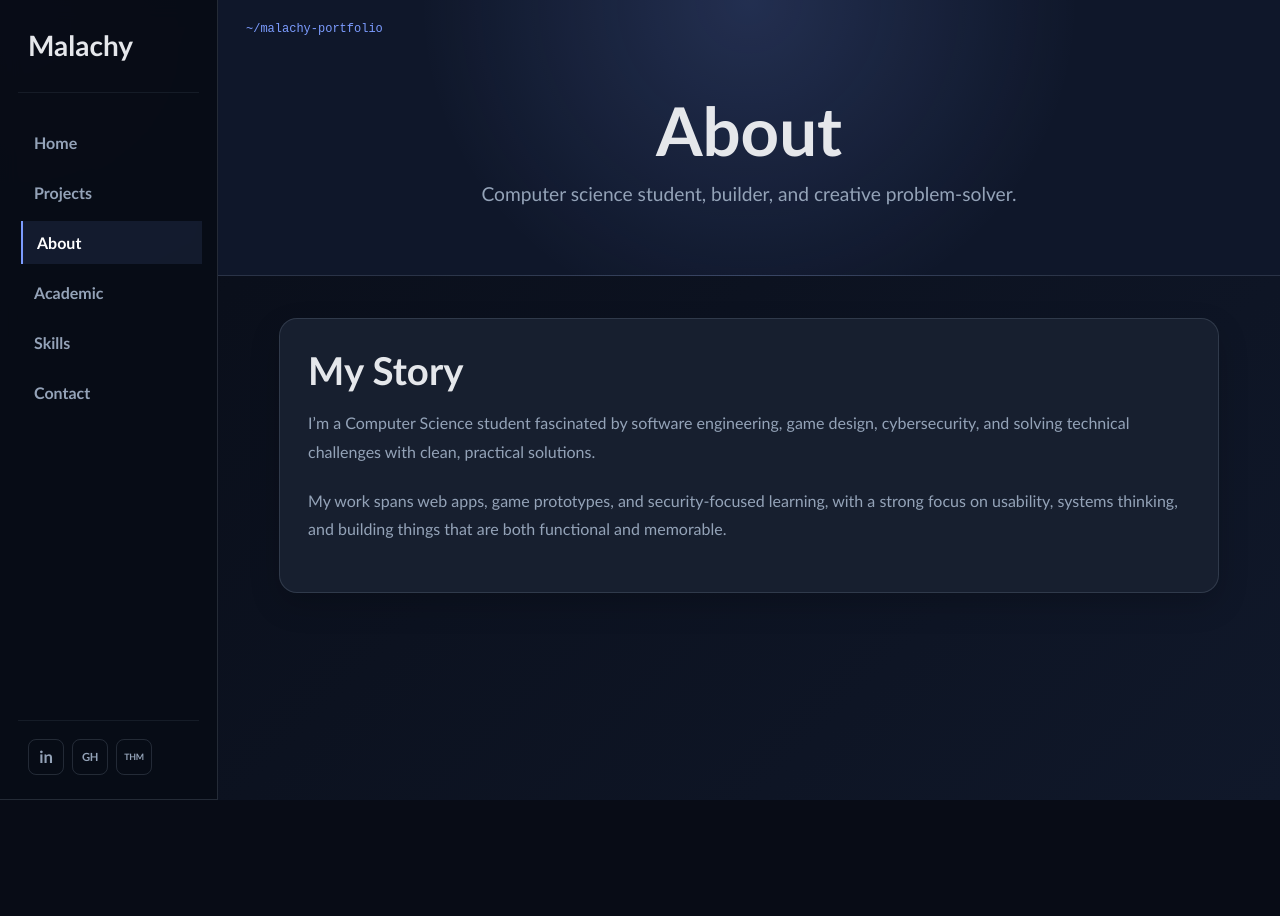
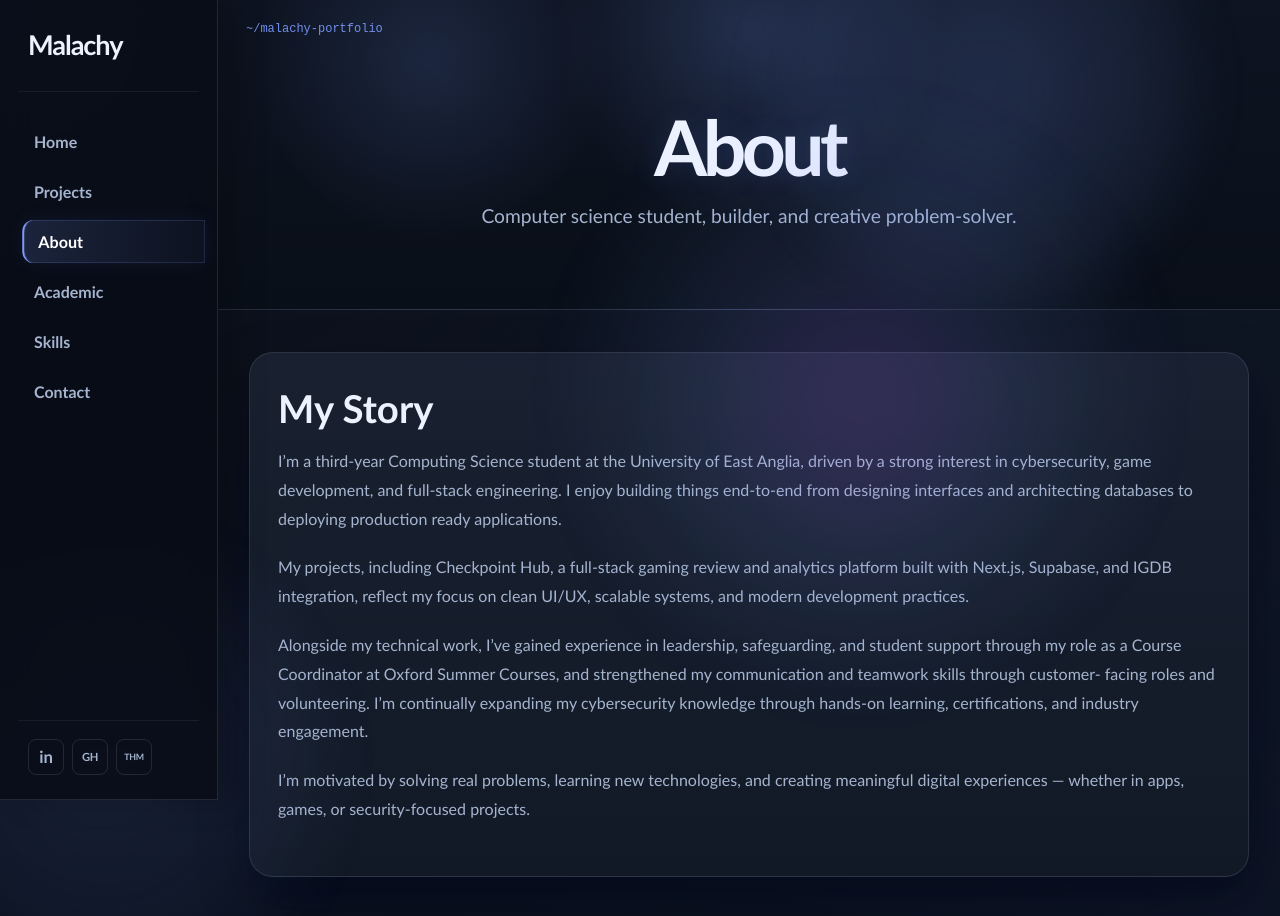
Before and after one commit to 06Malachy78/website-portfolio, a React (Vite) app: page /about in a window 1280 px wide. Shown: the top 916 px of the page. Before the commit the page ends 800 px from the top, so only its background shows below. Built offline with nearby package versions, Linux system fonts and the light colour scheme.

Commit message:
changed the backdrop and add correct academics

```diff
--- a/js/app.js
+++ b/js/app.js
@@ -59,9 +59,9 @@ const pageData = {
         </div>
 
         <div class="project-card">
-          <h2>Gelate — Co-op Puzzle Game Concept</h2>
-          <p>A unique co-op puzzle game prototype exploring movement-based mechanics.</p>
-          <a class="btn" href="#" target="_blank" rel="noreferrer">View Concept</a>
+          <h2>Space Survival</h2>
+          <p>An A-Level game project built in Godot, focused on resource gathering, survival, and hazard avoidance.</p>
+          <a class="btn" href="https://lnkd.in/p/eicwvMNC" target="_blank" rel="noreferrer">View Project</a>
         </div>
 
         <div class="project-card">
--- a/src/data/projects.js
+++ b/src/data/projects.js
@@ -27,13 +27,13 @@ export const projects = [
     skills: ['Systems analysis', 'Risk modelling', 'User-centred design'],
   },
   {
-    title: 'Gelate — Co-op Puzzle Game Concept',
-    description: 'A unique co-op puzzle game prototype exploring movement-based mechanics.',
-    details: 'A concept prototype built around cooperative movement and puzzle-solving. I explored how player abilities, level layouts, and shared objectives can work together to create satisfying teamwork.',
-    link: '#',
+    title: 'Space Survival',
+    description: 'An A-Level game project built in Godot, focused on resource gathering, survival, and hazard avoidance.',
+    details: 'I designed and developed a prototype 2D game called Space Survival during my A-Level studies. The game is aimed at ages 8–12 and tasks players with navigating a spaceship, collecting resources, and avoiding hazards while the difficulty rises over time. I also produced a full Game Design Document covering the concept, mechanics, testing, user feedback, legal considerations, and evaluation.',
+    link: 'https://lnkd.in/p/eicwvMNC',
     category: 'Games',
-    tags: ['Unity', 'Prototype'],
-    skills: ['Game design', 'Level prototyping', 'Gameplay iteration'],
+    tags: ['Godot', '2D Game', 'A-Level Project'],
+    skills: ['Game design', 'Gameplay programming', 'Documentation and testing'],
   },
   {
     title: 'Cybersecurity Labs',
--- a/src/pages/AboutPage.jsx
+++ b/src/pages/AboutPage.jsx
@@ -9,14 +9,27 @@ export default function AboutPage() {
         <section className="intro">
           <h2>My Story</h2>
           <p>
-            I’m a Computer Science student fascinated by software engineering,
-            game design, cybersecurity, and solving technical challenges with clean,
-            practical solutions.
+            I’m a third-year Computing Science student at the University of East Anglia,
+            driven by a strong interest in cybersecurity, game development, and full-stack
+            engineering. I enjoy building things end-to-end from designing interfaces and
+            architecting databases to deploying production ready applications.
           </p>
           <p>
-            My work spans web apps, game prototypes, and security-focused learning,
-            with a strong focus on usability, systems thinking, and building things that
-            are both functional and memorable.
+            My projects, including Checkpoint Hub, a full-stack gaming review and analytics
+            platform built with Next.js, Supabase, and IGDB integration, reflect my focus on
+            clean UI/UX, scalable systems, and modern development practices.
+          </p>
+          <p>
+            Alongside my technical work, I’ve gained experience in leadership, safeguarding,
+            and student support through my role as a Course Coordinator at Oxford Summer
+            Courses, and strengthened my communication and teamwork skills through customer-
+            facing roles and volunteering. I’m continually expanding my cybersecurity
+            knowledge through hands-on learning, certifications, and industry engagement.
+          </p>
+          <p>
+            I’m motivated by solving real problems, learning new technologies, and creating
+            meaningful digital experiences — whether in apps, games, or security-focused
+            projects.
           </p>
         </section>
       </main>
--- a/src/pages/AcademicPage.jsx
+++ b/src/pages/AcademicPage.jsx
@@ -5,24 +5,24 @@ const academicYears = [
     year: 'Year 1',
     academicYear: '2024/25',
     modules: [
-      { name: 'Web-Based Programming', grade: 74.30 },
-      { name: 'Systems Development', grade: 77.55 },
-      { name: 'Computing Principles', grade: 80.40 },
-      { name: 'Database Systems', grade: 92.30 },
-      { name: 'Mathematics for Computing B', grade: 88.65 },
-      { name: 'Programming 1', grade: 72.15 },
+      { name: 'Web-Based Programming', grade: 55.20 },
+      { name: 'Systems Development', grade: 56.20 },
+      { name: 'Computing Principles', grade: 53.30 },
+      { name: 'Database Systems', grade: 75.50 },
+      { name: 'Mathematics for Computing A', grade: 60.18 },
+      { name: 'Programming 1', grade: 72.56 },
     ],
   },
   {
     year: 'Year 2',
     academicYear: '2025/26',
     modules: [
-      { name: 'Architectures & Operating Systems', grade: 76.73 },
-      { name: 'Programming 2', grade: 79.20 },
-      { name: 'Information Retrieval', grade: 87.90 },
-      { name: 'Software Engineering', grade: 76.25 },
-      { name: 'Data Structures & Algorithms', grade: 87.20 },
-      { name: 'Networks', grade: 72.98 },
+      { name: 'Architectures & Operating Systems', grade: 46.50 },
+      { name: 'Programming 2', grade: 55.30 },
+      { name: 'Information Retrieval', grade: 71.10 },
+      { name: 'Software Engineering', grade: 73.55 },
+      { name: 'Data Structures & Algorithms', grade: 71.60 },
+      { name: 'Networks', grade: 77.53 },
     ],
   },
 ];
--- a/src/pages/ProjectsPage.jsx
+++ b/src/pages/ProjectsPage.jsx
@@ -17,7 +17,7 @@ export default function ProjectsPage() {
 
   return (
     <>
-      <Hero title="My Projects" subtitle="A collection of apps, games, prototypes, and experiments." />
+      <Hero title="My Projects" subtitle="A collection of apps, games, prototypes, experiments, and coursework from my studies." />
 
       <main className="container">
         <section className="project-controls" aria-label="Filter projects">
--- a/src/styles.css
+++ b/src/styles.css
@@ -1,13 +1,15 @@
 :root {
-  --bg: #0b1020;
-  --bg-soft: #111827;
-  --panel: #171f2f;
-  --panel-alt: #1d2638;
-  --text: #e5e7eb;
-  --muted: #94a3b8;
+  --bg: #09111f;
+  --bg-soft: #101b2d;
+  --panel: rgba(18, 27, 41, 0.9);
+  --panel-alt: rgba(22, 32, 49, 0.9);
+  --text: #edf2ff;
+  --muted: #a5b4cf;
   --accent: #7c9cff;
   --accent-strong: #5b7cff;
-  --border: rgba(148, 163, 184, 0.2);
+  --accent-soft: rgba(124, 156, 255, 0.14);
+  --border: rgba(148, 163, 184, 0.18);
+  --shadow: 0 20px 45px rgba(2, 6, 23, 0.55);
 }
 
 * {
@@ -21,13 +23,62 @@ html {
 body {
   margin: 0;
   font-family: "Trebuchet MS", sans-serif;
-  background: #080c16;
+  background:
+    radial-gradient(circle at top left, rgba(124, 156, 255, 0.16), transparent 28%),
+    radial-gradient(circle at bottom right, rgba(181, 106, 255, 0.12), transparent 30%),
+    linear-gradient(135deg, #060b14 0%, #0a1322 42%, #0d1830 100%);
   color: var(--text);
 }
 
+body::before {
+  content: "";
+  position: fixed;
+  inset: 0;
+  background: linear-gradient(rgba(255,255,255,0.02), rgba(255,255,255,0));
+  pointer-events: none;
+}
+
+body::after {
+  content: "";
+  position: fixed;
+  inset: auto auto -12rem -8rem;
+  width: 28rem;
+  height: 28rem;
+  border-radius: 50%;
+  background: radial-gradient(circle, rgba(124, 156, 255, 0.16), rgba(124, 156, 255, 0));
+  filter: blur(36px);
+  pointer-events: none;
+  opacity: 0.75;
+  animation: ambientFloat 14s ease-in-out infinite alternate;
+}
+
 .app-shell {
+  position: relative;
   min-height: 100vh;
-  background: radial-gradient(circle 450px at var(--pointer-x, 50%) var(--pointer-y, 0%), rgba(124, 156, 255, 0.08), transparent 70%), linear-gradient(135deg, #080c16 0%, #10182a 100%);
+  background: radial-gradient(circle 480px at var(--pointer-x, 50%) var(--pointer-y, 0%), rgba(124, 156, 255, 0.07), transparent 68%), linear-gradient(135deg, rgba(8, 12, 22, 0.85), rgba(12, 20, 34, 0.92));
+}
+
+.app-shell::before {
+  content: "";
+  position: absolute;
+  inset: 0;
+  background: linear-gradient(180deg, rgba(255,255,255,0.02), rgba(255,255,255,0));
+  pointer-events: none;
+}
+
+.app-shell::after {
+  content: "";
+  position: fixed;
+  top: 12%;
+  right: 7%;
+  width: 34rem;
+  height: 34rem;
+  border-radius: 50%;
+  background: radial-gradient(circle, rgba(181, 106, 255, 0.25), rgba(124, 156, 255, 0.13) 34%, transparent 70%);
+  filter: blur(38px);
+  opacity: 0.78;
+  pointer-events: none;
+  animation: backdropGlow 11s ease-in-out infinite alternate;
 }
 
 a {
@@ -46,10 +97,11 @@ a {
   align-items: stretch;
   padding: 28px 18px 24px;
   width: 218px;
-  background: rgba(8, 12, 22, 0.92);
+  background: rgba(8, 12, 22, 0.8);
   border-bottom: 1px solid var(--border);
   border-right: 1px solid var(--border);
-  backdrop-filter: blur(10px);
+  backdrop-filter: blur(16px);
+  box-shadow: 18px 0 30px rgba(0, 0, 0, 0.2);
 }
 
 .nav-brand {
@@ -80,8 +132,10 @@ a {
 }
 
 .nav-logo {
-  font-size: 28px;
-  font-weight: 700;
+  font-size: 1.7rem;
+  font-weight: 800;
+  letter-spacing: -0.04em;
+  color: var(--text);
 }
 
 .nav-links {
@@ -143,18 +197,25 @@ a {
 .nav-link {
   display: block;
   color: var(--muted);
-  font-weight: 600;
+  font-weight: 700;
   padding: 12px 14px;
   border-left: 2px solid transparent;
-  transition: color 0.2s ease, background 0.2s ease, border-color 0.2s ease, transform 0.2s ease;
+  border-radius: 12px 0 0 12px;
+  transition: color 0.18s ease, background 0.18s ease, border-color 0.18s ease, transform 0.18s ease, box-shadow 0.18s ease;
+  transform: translateX(0);
 }
 
 .nav-link:hover,
 .nav-link.active {
   color: white;
-  background: rgba(124, 156, 255, 0.1);
+  background: linear-gradient(90deg, rgba(124, 156, 255, 0.16), rgba(124, 156, 255, 0.04));
   border-left-color: var(--accent);
-  transform: translateX(3px);
+  transform: translateX(5px) scale(1.01);
+  box-shadow: inset 0 0 0 1px rgba(124, 156, 255, 0.22), 0 0 20px rgba(124, 156, 255, 0.08);
+}
+
+.nav-link:active {
+  transform: translateX(2px) scale(0.99);
 }
 
 .page-content {
@@ -163,11 +224,14 @@ a {
 
 .hero {
   text-align: center;
-  padding: 90px 20px 70px;
-  background: radial-gradient(circle at top, rgba(124, 156, 255, 0.18), transparent 55%),
-    #0f172a;
+  padding: 100px 20px 82px;
+  background:
+    radial-gradient(circle at 50% 10%, rgba(124, 156, 255, 0.2), transparent 32%),
+    radial-gradient(circle at 20% 20%, rgba(124, 156, 255, 0.14), transparent 20%),
+    linear-gradient(180deg, rgba(13, 20, 33, 0.92), rgba(9, 15, 25, 0.96));
   border-bottom: 1px solid var(--border);
   position: relative;
+  overflow: hidden;
 }
 
 .hero::before {
@@ -178,11 +242,26 @@ a {
   left: 28px;
   position: absolute;
   top: 22px;
+  opacity: 0.9;
+}
+
+.hero::after {
+  content: "";
+  position: absolute;
+  width: 420px;
+  height: 420px;
+  right: 8%;
+  top: -120px;
+  border-radius: 50%;
+  background: radial-gradient(circle, rgba(124, 156, 255, 0.2), rgba(124, 156, 255, 0));
+  filter: blur(28px);
 }
 
 .hero h1 {
-  font-size: clamp(2.4rem, 6vw, 4.2rem);
+  font-size: clamp(2.7rem, 6vw, 5rem);
   margin: 0 0 12px;
+  letter-spacing: -0.06em;
+  text-shadow: 0 0 28px rgba(124, 156, 255, 0.15);
 }
 
 .hero p {
@@ -192,7 +271,7 @@ a {
 }
 
 .container {
-  max-width: 980px;
+  max-width: 1040px;
   margin: 0 auto;
   padding: 42px 20px 80px;
 }
@@ -203,7 +282,8 @@ a {
 .home-intro h2, .section-heading h2 { font-size: clamp(1.9rem, 4vw, 3rem); line-height: 1.1; margin: 0 0 18px; }
 .home-intro p:not(.eyebrow), .destination-preview p:not(.eyebrow) { color: var(--muted); line-height: 1.8; margin: 0; }
 .intro-actions { align-items: center; display: flex; flex-wrap: wrap; gap: 22px; margin-top: 26px; }
-.text-link { color: var(--text); font-weight: 700; }
+.text-link { color: var(--text); font-weight: 700; transition: color 0.18s ease, transform 0.18s ease; }
+.text-link:hover { color: var(--accent); transform: translateX(2px); }
 .text-link span, .btn span { color: var(--accent); margin-left: 6px; }
 .home-stat { align-items: center; border-left: 1px solid var(--border); display: flex; gap: 14px; min-width: 150px; padding: 10px 0 10px 28px; }
 .home-stat strong { color: var(--accent); font-size: 3rem; line-height: 1; }
@@ -214,8 +294,9 @@ a {
 .quick-nav-status { color: var(--muted); font-size: 0.9rem; margin: 0 0 4px; }
 .destination-layout { display: grid; grid-template-columns: minmax(260px, 0.9fr) minmax(280px, 1.1fr); gap: 18px; }
 .destination-list { display: grid; gap: 8px; }
-.destination-tab { align-items: center; background: transparent; border: 1px solid transparent; border-radius: 10px; color: var(--muted); cursor: pointer; display: grid; font: inherit; font-weight: 700; gap: 14px; grid-template-columns: 30px 1fr auto; padding: 17px 18px; text-align: left; transition: background 0.2s ease, border-color 0.2s ease, color 0.2s ease, transform 0.2s ease; }
-.destination-tab:hover, .destination-tab.active { background: var(--panel); border-color: var(--border); color: white; transform: translateX(4px); }
+.destination-tab { align-items: center; background: transparent; border: 1px solid transparent; border-radius: 10px; color: var(--muted); cursor: pointer; display: grid; font: inherit; font-weight: 700; gap: 14px; grid-template-columns: 30px 1fr auto; padding: 17px 18px; text-align: left; transition: background 0.18s ease, border-color 0.18s ease, color 0.18s ease, transform 0.18s ease, box-shadow 0.18s ease; }
+.destination-tab:hover, .destination-tab.active { background: var(--panel); border-color: var(--border); color: white; transform: translateX(6px) scale(1.01); box-shadow: inset 0 0 0 1px rgba(124, 156, 255, 0.12); }
+.destination-tab:active { transform: translateX(3px) scale(0.995); }
 .destination-tab.active .destination-number, .destination-tab.active .destination-arrow { color: var(--accent); }
 .destination-number { color: #64748b; font-size: 0.82rem; }
 .destination-arrow { color: #64748b; font-size: 1.25rem; }
@@ -227,11 +308,11 @@ a {
 .home-note p { color: var(--muted); margin: 0; }
 
 .intro {
-  background: var(--panel);
+  background: linear-gradient(180deg, rgba(23, 31, 47, 0.96), rgba(18, 26, 38, 0.96));
   border: 1px solid var(--border);
-  border-radius: 18px;
-  padding: 28px;
-  box-shadow: 0 12px 30px rgba(0, 0, 0, 0.18);
+  border-radius: 24px;
+  padding: 32px 28px;
+  box-shadow: var(--shadow);
 }
 
 .intro h2 {
@@ -246,73 +327,151 @@ a {
   margin-bottom: 20px;
 }
 
-.contact-intro {
-  margin-bottom: 26px;
+.contact-page {
+  max-width: 1214px;
+  margin: 0 auto;
+  padding: 56px 40px 36px;
+}
+
+.contact-heading {
+  align-self: start;
+  margin: 0;
+  padding: 20px 14px 0 0;
+}
+
+.contact-heading .eyebrow {
+  margin-bottom: 18px;
+}
+
+.contact-heading h1 {
+  font-size: clamp(2.6rem, 5vw, 4rem);
+  line-height: 1;
+  margin: 0 0 20px;
+}
+
+.contact-layout {
+  display: grid;
+  grid-template-columns: minmax(220px, 0.7fr) minmax(360px, 1.3fr);
+  gap: 72px;
+  margin-top: 20px;
+}
+
+.contact-subtitle {
+  color: var(--muted);
+  font-size: 1.05rem;
+  margin: 0;
+}
+
+.contact-note {
+  color: var(--muted);
+  line-height: 1.7;
+  margin: 28px 0 0;
+  max-width: 280px;
 }
 
 .contact-options {
   display: grid;
-  grid-template-columns: repeat(2, minmax(0, 1fr));
-  gap: 20px;
+  gap: 14px;
 }
 
 .contact-option {
-  background: var(--panel-alt);
+  background: linear-gradient(180deg, rgba(23, 31, 47, 0.84), rgba(18, 27, 41, 0.9));
   border: 1px solid var(--border);
   border-radius: 16px;
-  padding: 26px;
+  display: flex;
+  flex-direction: column;
+  padding: 20px 22px;
+  box-shadow: 0 12px 22px rgba(0, 0, 0, 0.16);
+}
+
+.contact-option-heading {
+  align-items: center;
+  display: flex;
+  gap: 12px;
+}
+
+.contact-icon {
+  align-items: center;
+  color: #b56aff;
+  display: inline-flex;
+  font-family: monospace;
+  font-size: 1.1rem;
+  font-weight: 700;
+  height: 28px;
+  margin: 0;
 }
 
 .contact-option h2 {
-  font-size: 1.35rem;
-  margin: 0 0 22px;
+  font-size: 1rem;
+  margin: 0;
 }
 
-.contact-option .btn {
+.contact-option p {
+  color: var(--muted);
+  font-size: 0.9rem;
+  line-height: 1.5;
+  margin: 12px 0 16px;
+}
+
+.contact-value {
+  color: var(--text);
+  font-family: monospace;
+  font-size: 0.82rem;
+  font-weight: 700;
+  margin-top: 0;
   overflow-wrap: anywhere;
 }
 
-.contact-location {
-  background: var(--panel-alt);
+.contact-action {
+  align-items: center;
+  align-self: stretch;
+  display: flex;
+  justify-content: space-between;
   border: 1px solid var(--border);
-  border-radius: 16px;
-  margin-top: 20px;
-  padding: 26px;
-  transition: border-color 0.2s ease, transform 0.2s ease, box-shadow 0.2s ease;
+  border-radius: 8px;
+  color: var(--text);
+  font-family: monospace;
+  font-size: 0.8rem;
+  font-weight: 700;
+  margin-top: 0;
+  padding: 10px 14px;
+  transition: background 0.2s ease, border-color 0.2s ease, transform 0.2s ease;
 }
 
-.contact-location:hover {
-  border-color: rgba(124, 156, 255, 0.5);
-  box-shadow: 0 16px 34px rgba(0, 0, 0, 0.25);
-  transform: translateY(-4px);
+.contact-action:hover,
+.contact-action:focus-visible {
+  background: rgba(124, 156, 255, 0.12);
+  border-color: var(--accent);
+  outline: none;
+  transform: translateY(-2px);
 }
 
-.contact-location h2 {
-  font-size: 1.35rem;
-  margin: 0 0 10px;
-}
-
-.contact-location p:last-child {
-  color: var(--muted);
-  line-height: 1.7;
-  margin: 0;
-}
 
 .btn {
   display: inline-block;
   padding: 12px 22px;
-  background: linear-gradient(135deg, var(--accent) 0%, var(--accent-strong) 100%);
+  background: linear-gradient(135deg, #7c9cff 0%, #5b7cff 52%, #7c9cff 100%);
+  background-size: 200% 200%;
+  background-position: 0% 50%;
   color: white;
-  border-radius: 10px;
-  font-weight: 700;
-  box-shadow: 0 8px 18px rgba(91, 124, 255, 0.12);
-  transition: transform 0.2s ease, filter 0.2s ease, box-shadow 0.2s ease;
+  border-radius: 12px;
+  font-weight: 800;
+  box-shadow: 0 10px 24px rgba(91, 124, 255, 0.2);
+  transition: transform 0.18s ease, filter 0.18s ease, box-shadow 0.18s ease, text-shadow 0.18s ease, background-position 0.25s ease;
+  transform: translateY(0) scale(1);
 }
 
 .btn:hover {
-  transform: translateY(-3px);
-  filter: brightness(1.05);
-  box-shadow: 0 12px 24px rgba(91, 124, 255, 0.25);
+  transform: translateY(-4px) scale(1.02);
+  filter: brightness(1.08) saturate(1.12);
+  box-shadow: 0 18px 34px rgba(91, 124, 255, 0.35), 0 0 18px rgba(124, 156, 255, 0.25);
+  text-shadow: 0 0 10px rgba(255, 255, 255, 0.45);
+  background-position: 100% 50%;
+}
+
+.btn:active {
+  transform: translateY(-1px) scale(0.985);
+  box-shadow: 0 9px 18px rgba(91, 124, 255, 0.2);
 }
 
 .project-list {
@@ -372,12 +531,12 @@ a {
 }
 
 .project-card {
-  background: var(--panel-alt);
+  background: linear-gradient(180deg, rgba(23, 31, 47, 0.96), rgba(17, 24, 38, 0.94));
   border: 1px solid var(--border);
-  border-radius: 16px;
+  border-radius: 20px;
   padding: 24px;
-  box-shadow: 0 10px 24px rgba(0, 0, 0, 0.12);
-  transition: border-color 0.2s ease, transform 0.2s ease, box-shadow 0.2s ease;
+  box-shadow: 0 18px 28px rgba(2, 6, 23, 0.25);
+  transition: border-color 0.18s ease, transform 0.18s ease, box-shadow 0.18s ease, background 0.18s ease;
 }
 
 .project-card:hover,
@@ -385,9 +544,18 @@ a {
 .contact-option:hover,
 .academic-panel:hover,
 .intro:hover {
-  border-color: rgba(124, 156, 255, 0.5);
-  box-shadow: 0 16px 34px rgba(0, 0, 0, 0.25);
-  transform: translateY(-4px);
+  border-color: rgba(124, 156, 255, 0.7);
+  box-shadow: 0 24px 42px rgba(0, 0, 0, 0.3), 0 0 0 1px rgba(124, 156, 255, 0.14), 0 0 24px rgba(124, 156, 255, 0.1);
+  transform: translateY(-8px) scale(1.012);
+  background: linear-gradient(180deg, rgba(29, 38, 56, 0.98), rgba(22, 32, 49, 0.96));
+}
+
+.project-card:active,
+.summary-card:active,
+.contact-option:active,
+.academic-panel:active,
+.intro:active {
+  transform: translateY(-2px) scale(0.995);
 }
 
 .project-card h2 {
@@ -510,11 +678,11 @@ a {
 }
 
 .academic-panel {
-  background: var(--panel);
+  background: linear-gradient(180deg, rgba(23, 31, 47, 0.94), rgba(17, 24, 38, 0.94));
   border: 1px solid var(--border);
-  border-radius: 18px;
+  border-radius: 20px;
   overflow: hidden;
-  box-shadow: 0 12px 30px rgba(0, 0, 0, 0.18);
+  box-shadow: 0 14px 28px rgba(2, 6, 23, 0.24);
   margin-bottom: 26px;
 }
 
@@ -590,10 +758,11 @@ a {
 }
 
 .summary-card {
-  background: var(--panel-alt);
+  background: linear-gradient(180deg, rgba(23, 31, 47, 0.9), rgba(18, 27, 41, 0.9));
   border: 1px solid var(--border);
-  border-radius: 16px;
+  border-radius: 18px;
   padding: 20px;
+  box-shadow: 0 12px 22px rgba(0, 0, 0, 0.14);
 }
 
 .summary-card span {
@@ -618,11 +787,12 @@ a {
 }
 
 .skill-group {
-  background: var(--panel-alt);
+  background: linear-gradient(180deg, rgba(23, 31, 47, 0.9), rgba(18, 27, 41, 0.9));
   border: 1px solid var(--border);
-  border-radius: 16px;
+  border-radius: 20px;
   padding: 24px;
   transition: border-color 0.2s ease, transform 0.2s ease, box-shadow 0.2s ease;
+  box-shadow: 0 12px 22px rgba(0, 0, 0, 0.12);
 }
 
 .skill-group:hover {
@@ -674,7 +844,40 @@ a {
   border-top: 1px solid var(--border);
 }
 
+@keyframes ambientFloat {
+  0% {
+    transform: translate3d(0, 0, 0) scale(1);
+  }
+  100% {
+    transform: translate3d(18px, -10px, 0) scale(1.08);
+  }
+}
+
+@keyframes backdropGlow {
+  0% {
+    transform: translate3d(0, 0, 0) scale(0.84);
+    opacity: 0.48;
+  }
+  50% {
+    transform: translate3d(-56px, 34px, 0) scale(1.14);
+    opacity: 0.86;
+  }
+  100% {
+    transform: translate3d(34px, -28px, 0) scale(0.96);
+    opacity: 0.62;
+  }
+}
+
 @media (max-width: 600px) {
+  .contact-page {
+    padding: 38px 20px 28px;
+  }
+
+  .contact-layout {
+    grid-template-columns: 1fr;
+    gap: 32px;
+  }
+
   .navbar {
     position: sticky;
     bottom: auto;
@@ -745,13 +948,13 @@ a {
     gap: 32px;
   }
 
-    .hero-profile-photo {
-      height: 100px;
+  .hero-profile-photo {
+    height: 100px;
     left: auto;
     margin-left: 0;
     position: static;
     transform: none;
-      width: 100px;
+    width: 100px;
   }
 
   .academic-header,
```
Also changed, not shown: src/pages/ContactPage.jsx (+36 -28 lines), 1 other file (tests, documents, lock files or other folders).
